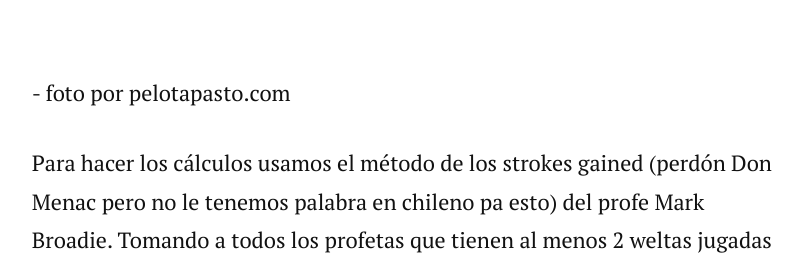
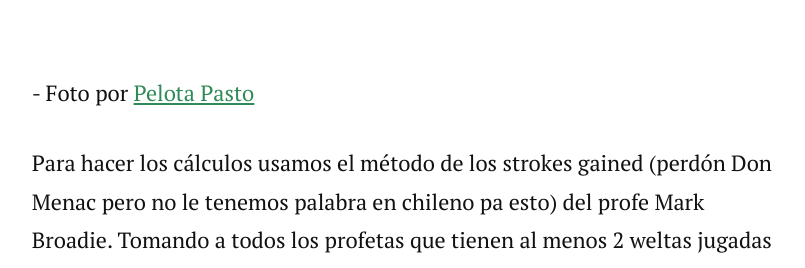
Before and after one commit to fdcgolf/fdcgolf.github.io, a Jekyll site: the page built from _posts/2024-01-07-que-tan-lejos.markdown, in a window 1280 px wide and 900 px high, scrolled down 1499 px. Shown: the part 182-450 px from the top of the window, without its empty margins (237-1042 px from the left). Built offline with Jekyll 4.4.1, drawn with Linux system fonts in a browser that asks for light colours; nearby versions of some CDN libraries; comment, search, counter and statistics services are not loaded.

Commit message:
Update 2024-01-07-que-tan-lejos.markdown

```diff
--- a/_posts/2024-01-07-que-tan-lejos.markdown
+++ b/_posts/2024-01-07-que-tan-lejos.markdown
@@ -7,7 +7,7 @@ date:   2024-01-07
 <p class="intro"><span class="dropcap"></span> Todas las semanas nos llega la misma pregunta del pueblo chileno: Qué tan lejos está el profeta del tour nacional de las estrellas internacionales? Respondamos la pregunta usando algunos datos de los campeonatos locales. Siempre que hayan figuras de tours mundiales jugando localmente podemos hacer esto. Usemos los datos de los últimos 4 torneos nacionales: Abierto de Chile en la mejor cancha de Lo Barnechea, los dos abiertos en las mejores dos canchas de Vitacura, y el Abierto de pantalones largos en Los Lions. Un total de 13 weltas de golf pa mantener a los ingenieros de Wuhan ocupados.</p>
 
 <img src="/assets/img/mito.jpg" alt="Credit: pelotapasto.com" title="Credit: pelotapasto.com">
-<p>- foto por pelotapasto.com</p>
+<p>- Foto por <a href="https://www.pelotapasto.com"> Pelota Pasto </a></p>
 
 Para hacer los cálculos usamos el método de los strokes gained (perdón Don Menac pero no le tenemos palabra en chileno pa esto) del profe Mark Broadie. Tomando a todos los profetas que tienen al menos 2 weltas jugadas en estos 4 torneos - más las weltas de Mito, Joaco, y Del Solar - primero empezamos tomando el promedio de cada welta. Aunque el par es irrelevante, la welta con el promedio más bajo fue la 3era welta de Los Lions con un promedio de 70.1 tiros y la con el promedio más alto la 4ta welta del Abierto de Chile on 74.2. Después calculamos como le fue a cada jugador con respecto a ese promedio. Eso nos da la medida de strokes gained (total, pa los nerds) que propuso el profe Broadie.
 
```
